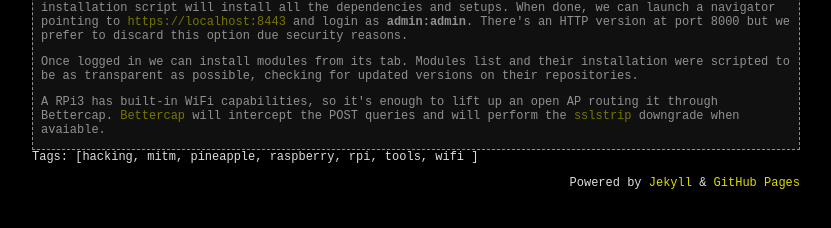
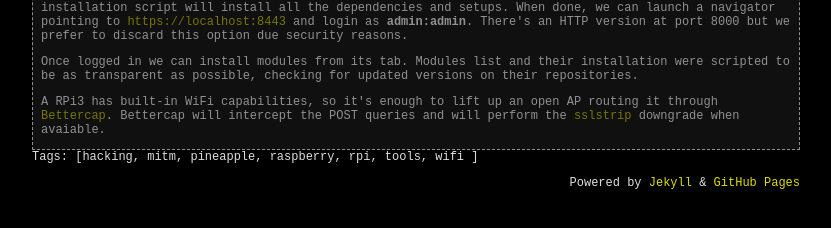
Before and after one commit to wearerandom/wearerandom.github.io, a Jekyll site: the page built from _posts/2017-10-17-raspberry-pineapple.md, in a window 1280 px wide. Shown: the part 461-689 px from the top of the page, without its empty margins (224-1055 px from the left). Built offline with Jekyll 4.4.1, drawn with Linux system fonts in a browser that asks for light colours.

Commit message:
Minor fixes

```diff
--- a/_posts/2017-10-17-raspberry-pineapple.md
+++ b/_posts/2017-10-17-raspberry-pineapple.md
@@ -15,4 +15,4 @@ tags: [wifi, pineapple, raspberry, rpi, hacking, tools, mitm]
 
 <p>Once logged in we can install modules from its tab. Modules list and their installation were scripted to be as transparent as possible, checking for updated versions on their repositories.</p>
 
-<p>A RPi3 has built-in WiFi capabilities, so it's enough to lift up an open AP routing it through Bettercap. <a target="_blank" href="https://cnhv.co/696b">Bettercap</a> will intercept the POST queries and will perform the <a target="_blank" href="https://github.com/moxie0/sslstrip">sslstrip</a> downgrade when avaiable.</p>
+<p>A RPi3 has built-in WiFi capabilities, so it's enough to lift up an open AP routing it through <a target="_blank" href="https://cnhv.co/696b">Bettercap</a>. Bettercap will intercept the POST queries and will perform the <a target="_blank" href="https://github.com/moxie0/sslstrip">sslstrip</a> downgrade when avaiable.</p>
```
